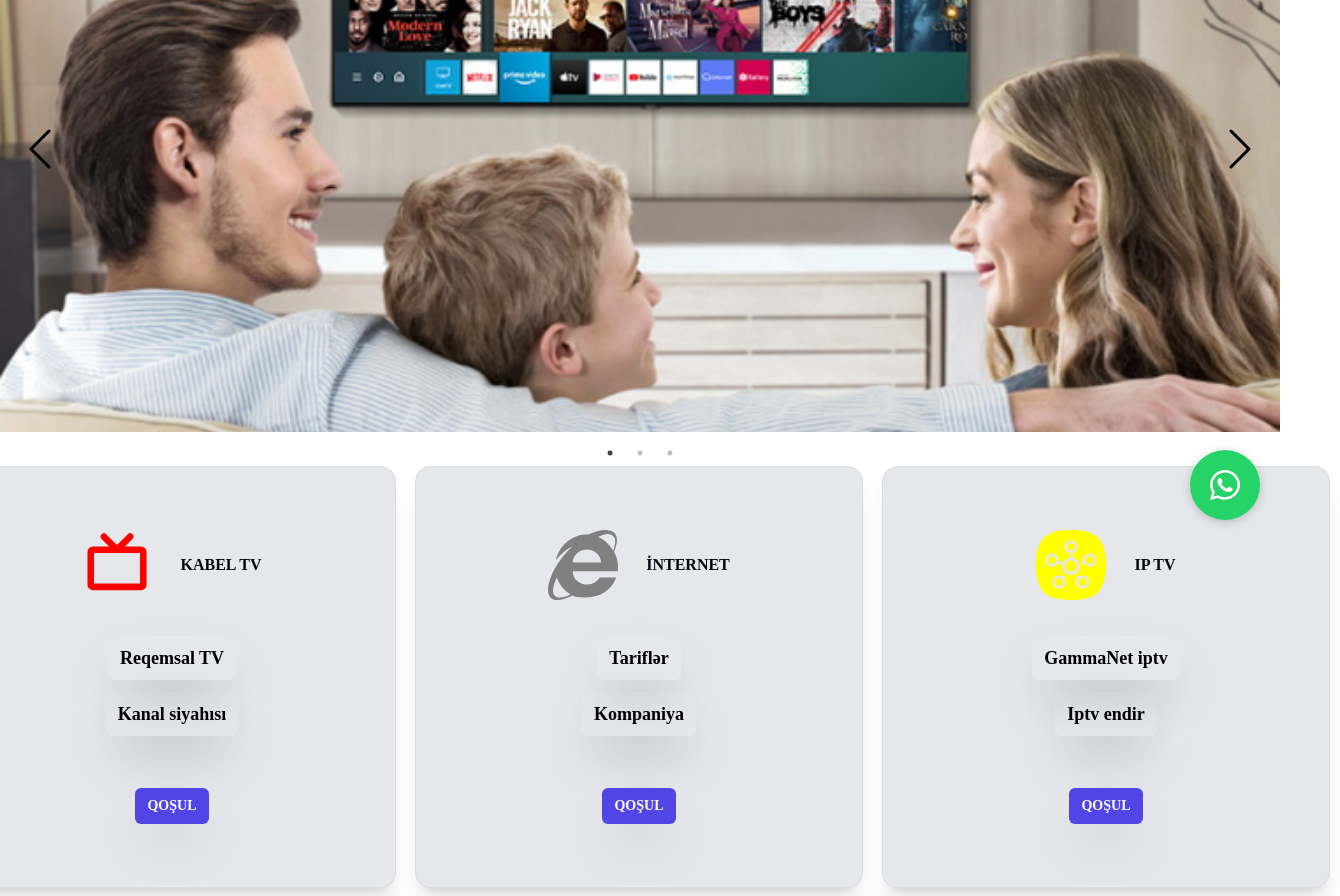
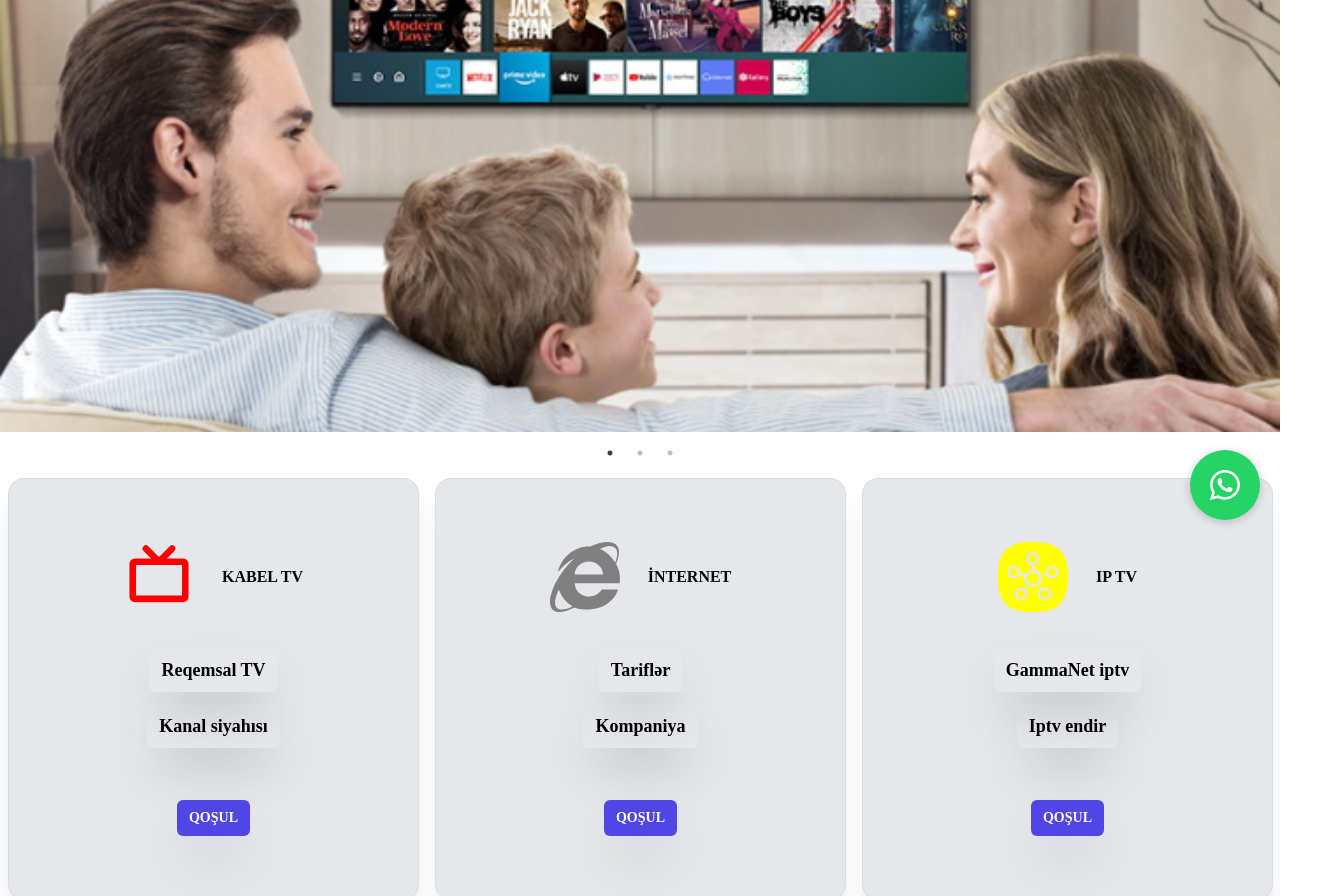
Before and after one commit to bedirlituran/netlika, a Next.js app: page / in a window 1280 px wide. Shown: the part 260-1156 px from the top of the page, 1340 px wide, since content can reach past the window. Built offline with nearby package versions, Linux system fonts and the light colour scheme.

Commit message:
sayt geldimmmm

```diff
--- a/components/Carding.jsx
+++ b/components/Carding.jsx
@@ -1,14 +1,13 @@
-"use client";
-import React, { useRef } from 'react';
+"use client"
+// CardingSlider.js
+import React from 'react';
+import Slider from 'react-slick';
 import Card from './Card';
-import Slider from 'react-slick';
 import { BsChevronLeft, BsChevronRight } from 'react-icons/bs';
 import 'slick-carousel/slick/slick.css';
 import 'slick-carousel/slick/slick-theme.css';
 
 const CardingSlider = () => {
-  const sliderRef = useRef(null);
-
   const sliderSettings = {
     dots: true,
     infinite: true,
@@ -20,50 +19,40 @@ const CardingSlider = () => {
         breakpoint: 1024,
         settings: {
           slidesToShow: 2,
-          slidesToScroll: 1,
         },
       },
       {
         breakpoint: 768,
         settings: {
           slidesToShow: 1,
-          slidesToScroll: 1,
+        },
+      },
+      {
+        breakpoint: 480,
+        settings: {
+          slidesToShow: 1,
         },
       },
     ],
   };
 
   return (
-    <div className="my-5 overflow-x-hidden">
-      <div className="max-w-[1400px] mx-auto">
-        <Slider ref={sliderRef} {...sliderSettings}>
-          <div className="outline-none focus:outline-none">
-            <div className="p-2">
+    <div className="container mx-auto my-5 sm:my-10">
+      <Slider {...sliderSettings}>
+        <div className="px-2">
           <Card icon="tv" stat="tv" orta="reqemsal" asagi="kanal" />
         </div>
-          </div>
-          <div className="outline-none focus:outline-none">
-            <div className="p-2">
+        <div className="px-2">
           <Card icon="internet" stat="internet" orta="tarif" asagi="kompaniya" />
         </div>
-          </div>
-          <div className="outline-none focus:outline-none">
-            <div className="p-2">
+        <div className="px-2">
           <Card icon="iptv" stat="iptv" orta="gammatv" asagi="gamma" />
         </div>
-          </div>
-          <div className="outline-none focus:outline-none">
-            <div className="p-2">
+        <div className="px-2">
           <Card icon="Odeme" stat="Odeme" orta="million" asagi="emanat" />
-            </div>
         </div>
         {/* İhtiyaca göre daha fazla kart ekleyebilirsiniz */}
       </Slider>
-        <div className="flex items-center justify-center gap-28 mt-1 ">
-          <BsChevronLeft className="text-4xl cursor-pointer" onClick={() => sliderRef.current.slickPrev()} />
-          <BsChevronRight className="text-4xl cursor-pointer font-bold" onClick={() => sliderRef.current.slickNext()} />
-        </div>
-      </div>
     </div>
   );
 };
--- a/components/Slide.jsx
+++ b/components/Slide.jsx
@@ -40,7 +40,7 @@ const Slide = () => {
   };
 
   return (
-    <div className='max-w-[1400px] w-screen mx-auto relative'>
+    <div className='max-w-[1400px] w-full mx-auto relative'>
       <Slider ref={sliderRef} {...sliderSettings}>
         {slides.map((slide, index) => (
           <div key={index} className='w-full h-[400px] lg:h-[620px] relative'>
@@ -48,19 +48,6 @@ const Slide = () => {
           </div>
         ))}
       </Slider>
-
-
-
-      <div className=' overflow-x-hidden'>
-        <BsChevronLeft
-          className='absolute top-1/2 left-4 text-5xl text-black cursor-pointer hover:text-gray-500 duration-500'
-          onClick={() => sliderRef.current.slickPrev()}
-        />
-        <BsChevronRight
-          className='absolute top-1/2 right-4 text-5xl text-black cursor-pointer hover:text-gray-500 duration-500'
-          onClick={() => sliderRef.current.slickNext()}
-        />
-      </div>
     </div>
   );
 };
```
Lines whose indentation alone changed are shown as unchanged.
